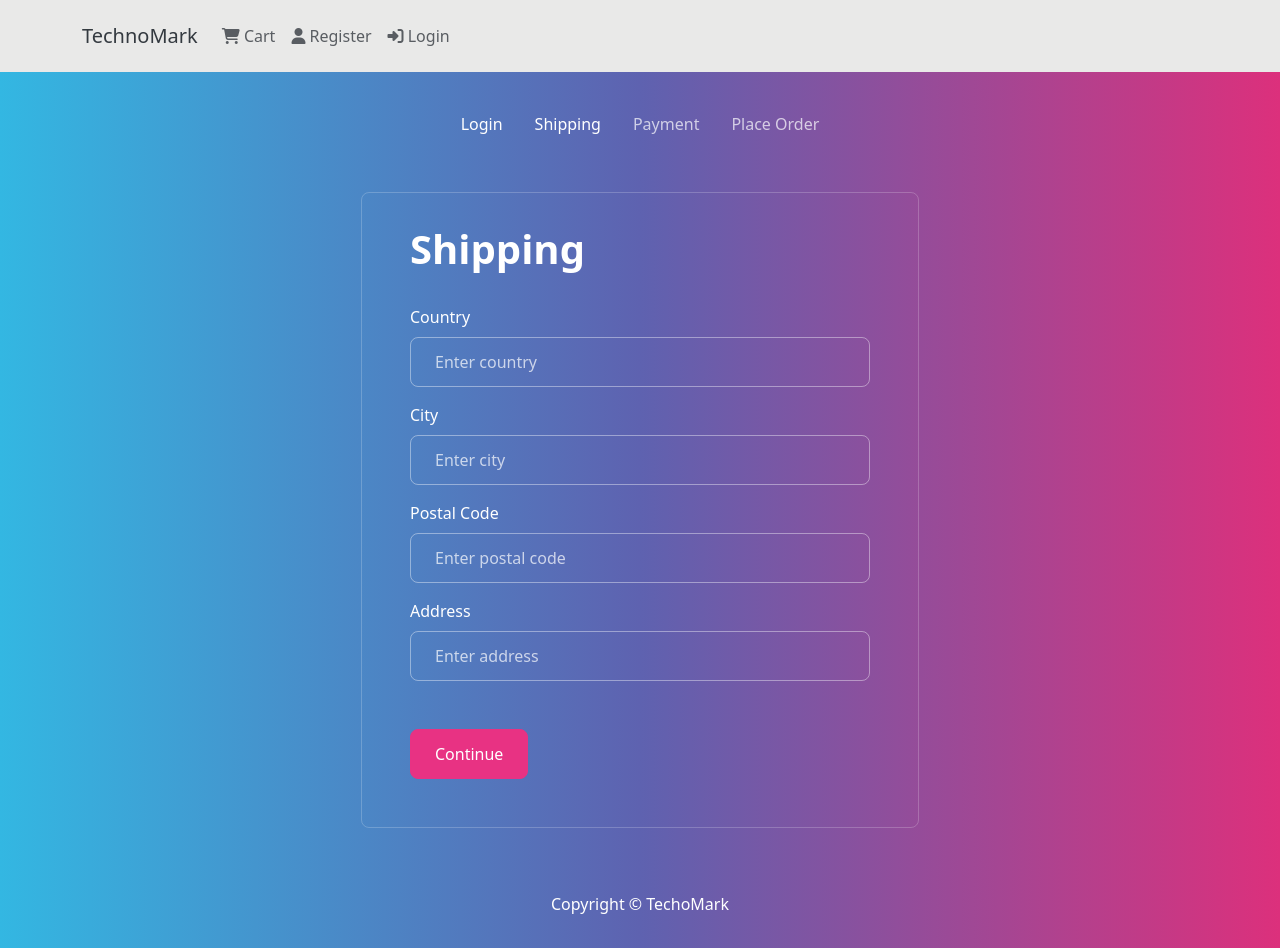
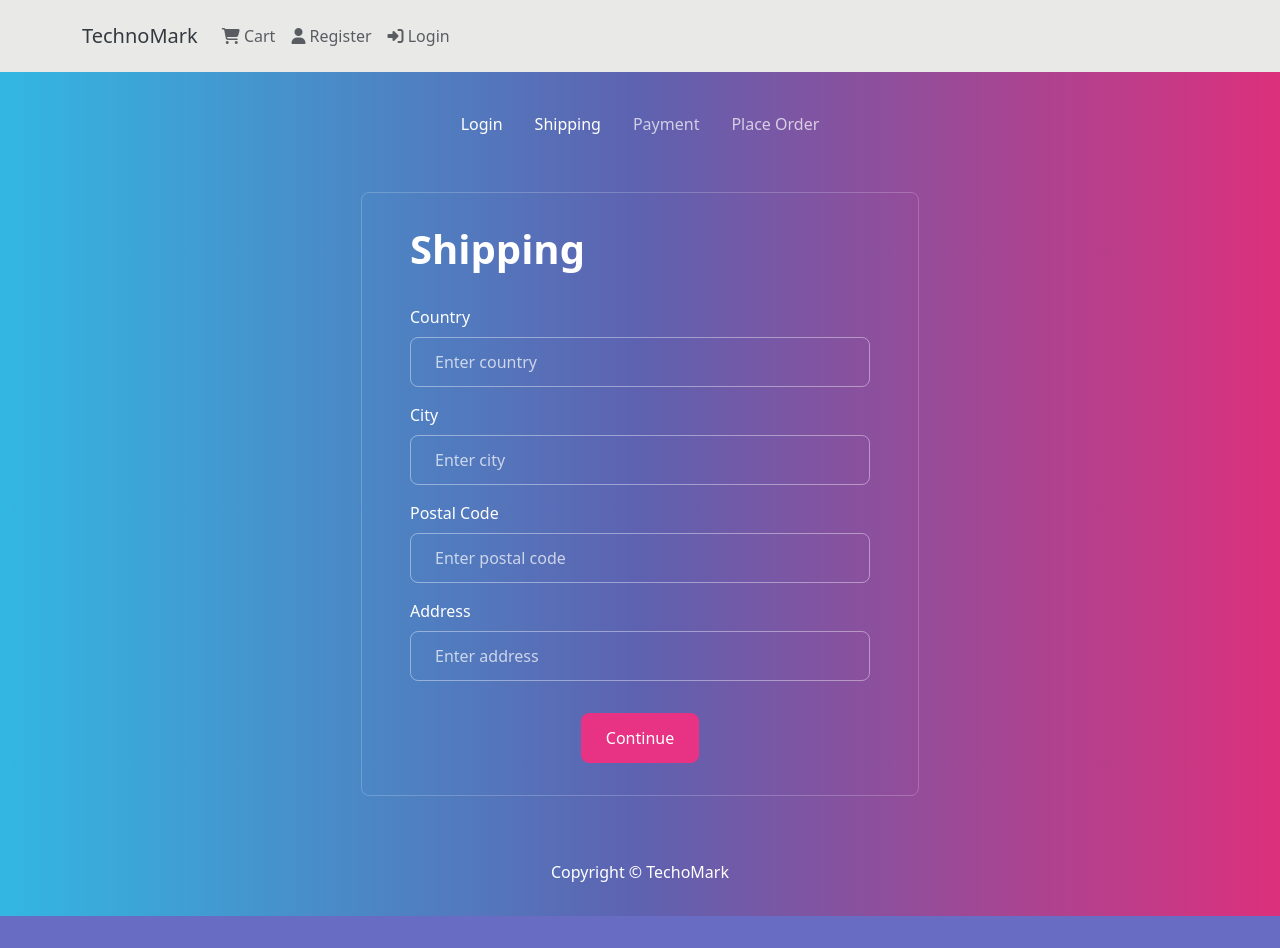
Before and after one commit to mehdi-mirzaie78/Django-React-Ecommerce, a React (Create React App) app in the folder frontend/: page /shipping in a window 1280 px wide. After the commit the page ends 916 px from the top, so only its background shows below. Built offline with nearby package versions, Linux system fonts and the light colour scheme.

Commit message:
frontend | ShippingScreen.js | changed style

```diff
--- a/frontend/src/screens/ShippingScreen.js
+++ b/frontend/src/screens/ShippingScreen.js
@@ -69,9 +69,12 @@ const ShippingScreen = () => {
               onChange={(e) => setAddress(e.target.value)}
             ></Form.Control>
           </Form.Group>
-          <Button type="submit" variant="primary" className="my-3">
-            Continue
-          </Button>
+
+          <div className="text-center">
+            <Button type="submit" variant="primary" className="my-2">
+              Continue
+            </Button>
+          </div>
         </Form>
       </FormContainer>
     </>
```
